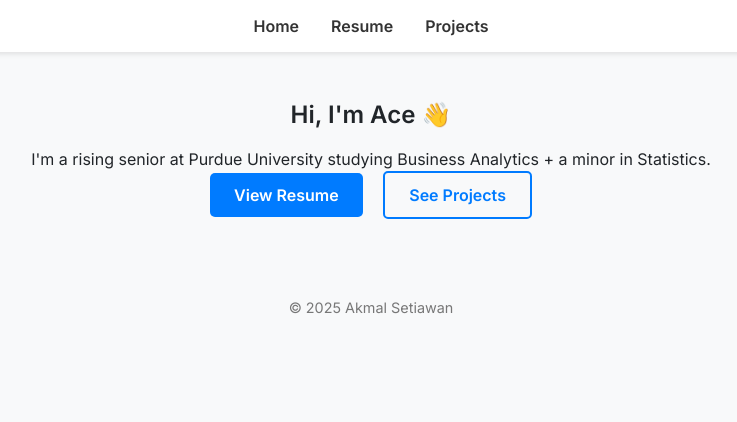
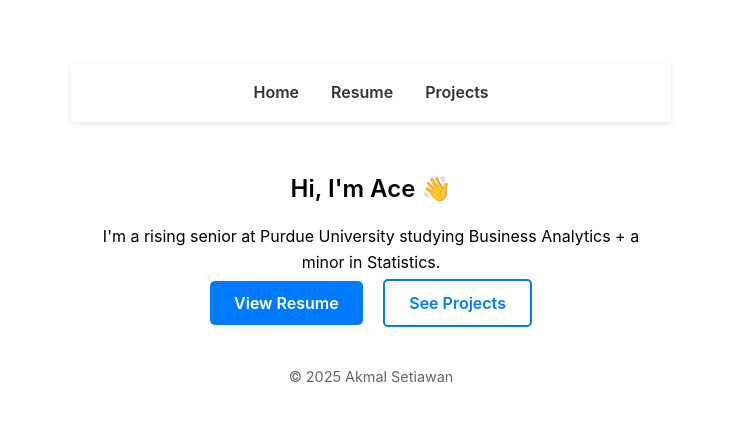
Before and after one commit to acepocalypse/acepocalypse.github.io, a Jekyll site: the page built from index.md, in a window 1280 px wide. Shown: the top 422 px of the page, without its empty margins (269-1006 px from the left). Built offline with Jekyll 4.4.1, drawn with Linux system fonts in a browser that asks for light colours.

Commit message:
Refactor CSS styles for improved readability and layout

```diff
--- a/assets/css/style.css
+++ b/assets/css/style.css
@@ -1,9 +1,44 @@
 body {
-  font-family: 'Inter', sans-serif;
-  margin: 0;
-  padding: 0;
-  background-color: #f8f9fa;
-  color: #212529;
+  font-family: -apple-system, BlinkMacSystemFont, "Segoe UI", Roboto, Helvetica, Arial, sans-serif;
+  background: white;
+  color: #000;
+  max-width: 600px;
+  margin: 4rem auto;
+  padding: 0 1rem;
+  line-height: 1.6;
+}
+
+h1, h2, h3 {
+  font-weight: 600;
+  margin-bottom: 1rem;
+}
+
+a {
+  color: inherit;
+  text-decoration: underline;
+  text-decoration-thickness: 1px;
+  text-underline-offset: 2px;
+}
+
+ul {
+  padding-left: 1.25rem;
+}
+
+li {
+  margin-bottom: 0.5rem;
+}
+
+footer {
+  margin-top: 3rem;
+  font-size: 0.9rem;
+  color: #666;
+  text-align: center;
+}
+
+@media (max-width: 600px) {
+  body {
+    margin: 2rem auto;
+  }
 }
 
 nav {
@@ -51,13 +86,6 @@ main {
   background: none;
 }
 
-footer {
-  text-align: center;
-  padding: 2rem;
-  font-size: 0.9rem;
-  color: #777;
-}
-
 .project-card {
   border: 1px solid #ddd;
   padding: 1rem;
```
